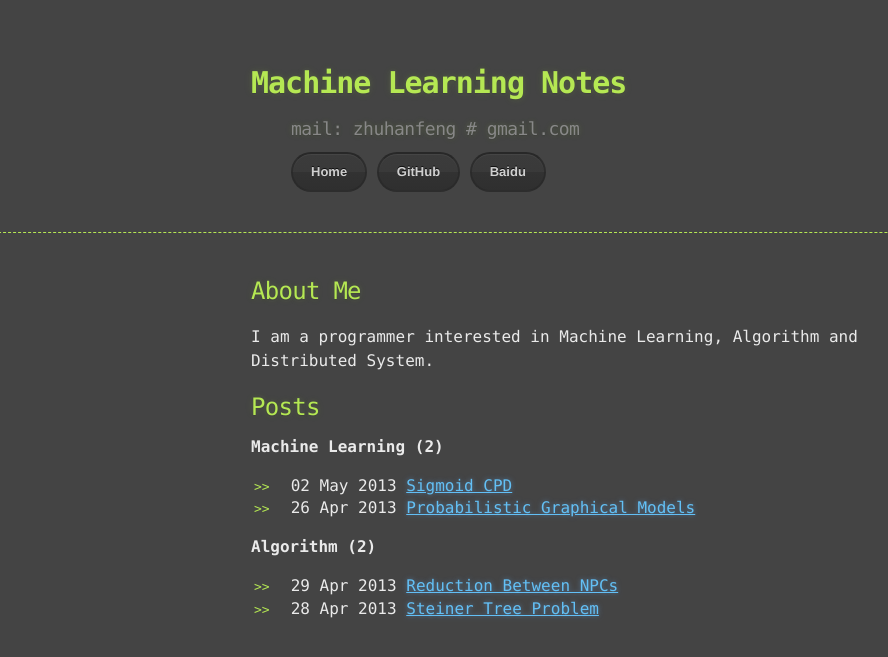
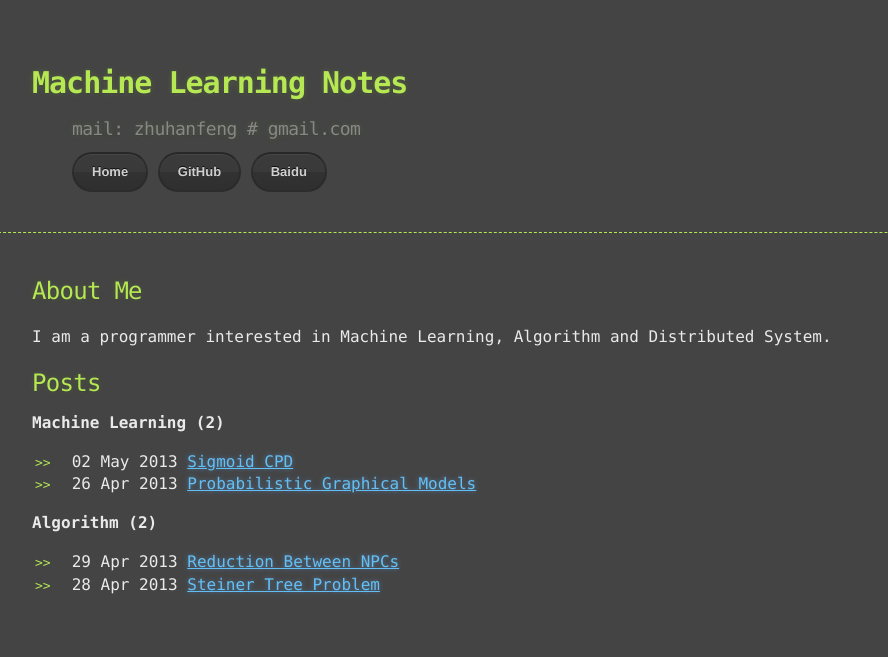
Before and after one commit to mlnotes/mlnotes.github.com, a Jekyll site: the page built from index.html, in a window 1280 px wide. Shown: the top 657 px of the page, without its empty margins (32-920 px from the left). Built offline with Jekyll 4.4.1, drawn with Linux system fonts in a browser that asks for light colours; comment, search, counter and statistics services are not loaded.

Commit message:
bug fix for ie

```diff
--- a/css/jekyll.css
+++ b/css/jekyll.css
@@ -1,3 +1,18 @@
+@media screen and (min-width: 914px) {
+    .container {
+        width: 714px;
+        margin:0 auto;
+    }
+}
+@media print {
+	table, pre {
+		page-break-inside: avoid;
+	}
+	pre {
+		word-wrap: break-word;
+	}
+}
+
 body {
   margin: 0;
   padding: 30px 0px 30px 0px;
@@ -247,18 +262,3 @@ a {
 .cf {
   zoom:1;
 }
-
-@media screen and (min-width: 914px) {
-    .container {
-        width: 714px !important;
-        margin:0 auto;
-    }
-}
-@media print {
-	table, pre {
-		page-break-inside: avoid;
-	}
-	pre {
-		word-wrap: break-word;
-	}
-}
```
